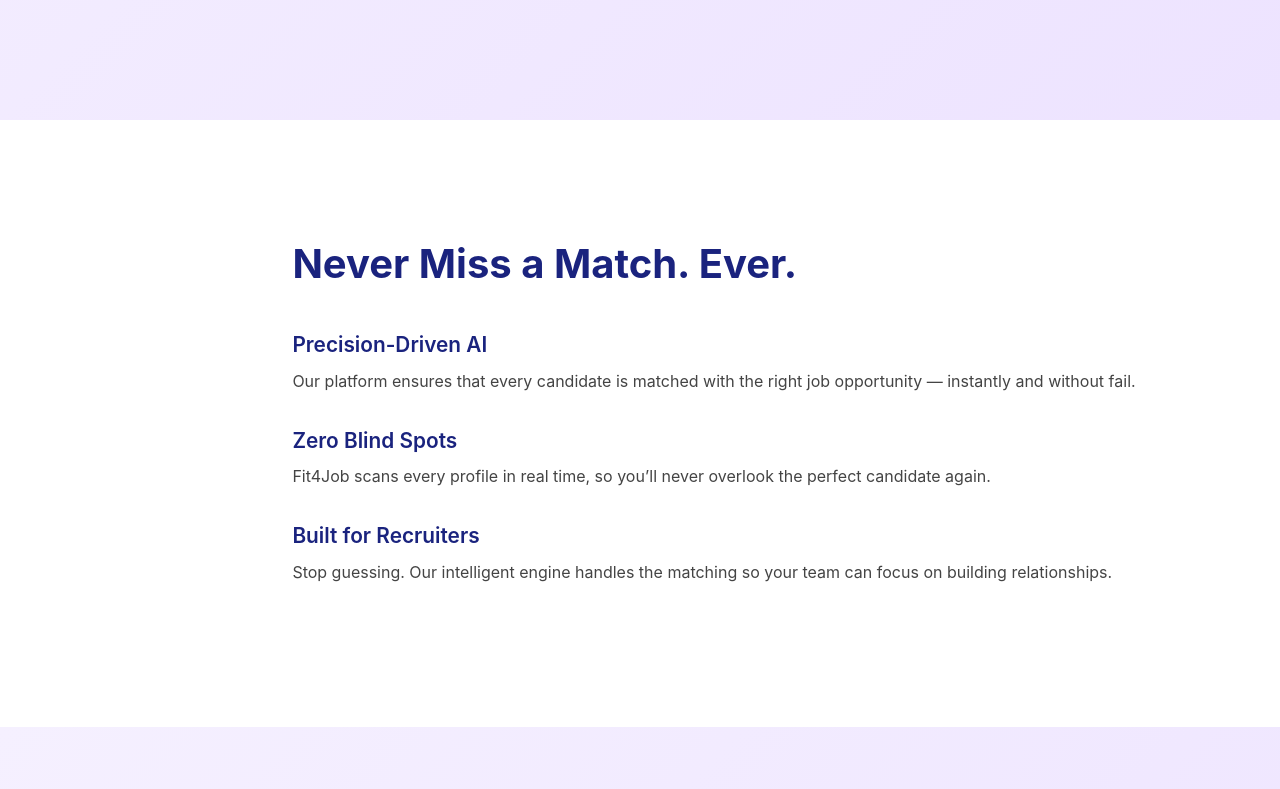
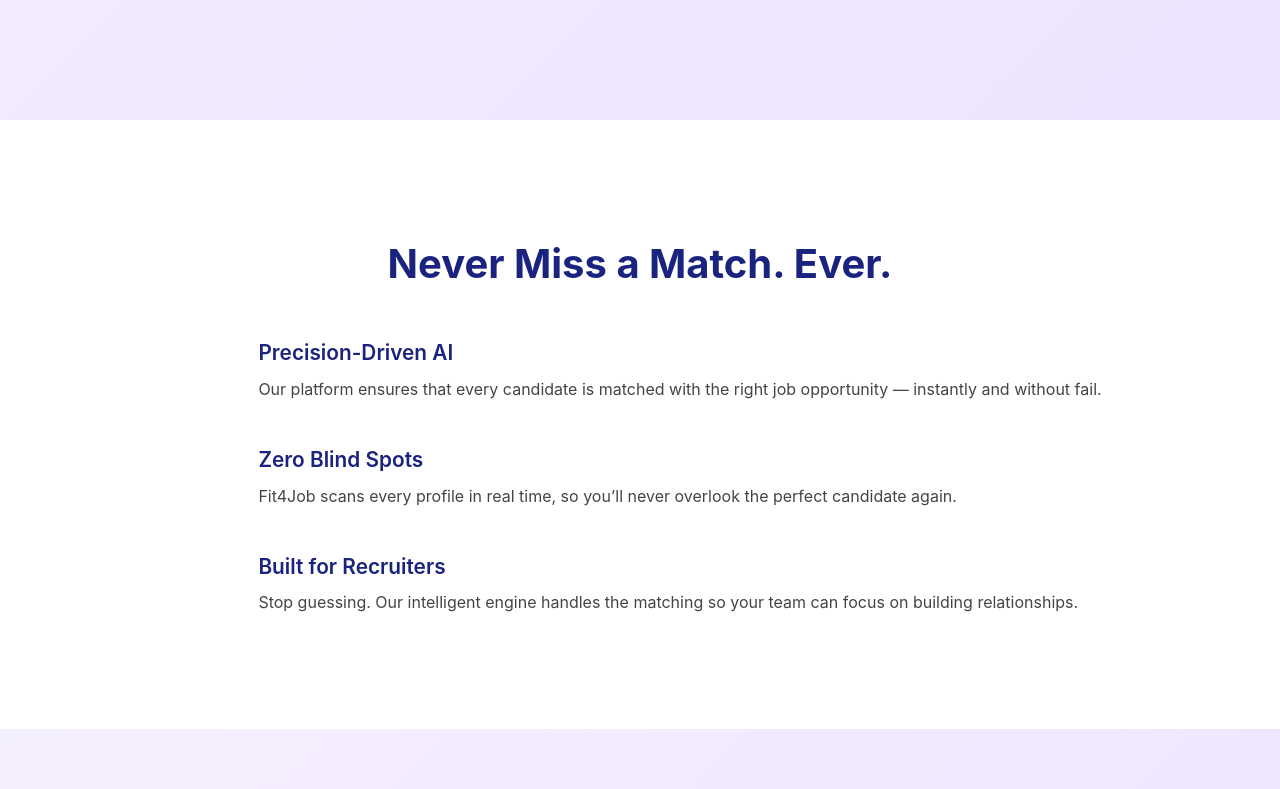
Before and after one commit to O2do-repository/Landing-page-Fit4job, a Vue app: page / in a window 1280 px wide. Shown: the part 680-1469 px from the top of the page. Built offline with nearby package versions, Linux system fonts and the light colour scheme; some icons are missing.

Commit message:
correction problem

```diff
--- a/src/App.vue
+++ b/src/App.vue
@@ -1,102 +1,3 @@
-<script setup lang="ts">
-import { ref, onMounted, onBeforeUnmount } from 'vue'
-import { NConfigProvider, NGlobalStyle } from 'naive-ui'
-import HeroSection from './components/HeroSection.vue'
-import FeaturesSection from './components/FeaturesSection.vue'
-import NewsLetterSection from './components/NewsLetterSection.vue'
-import DataSection from './components/DataSection.vue'
-import TopNav from './components/TopNav.vue'
-import AvisSection from './components/AvisSection.vue'
-import FooterSection from './components/FooterSection.vue'
-import NeverMissSection from './components/NeverMissSection.vue'
-
-const showButton = ref(false)
-
-function scrollToTop() {
-  window.scrollTo({ top: 0, behavior: 'smooth' })
-}
-
-function onScroll() {
-  showButton.value = window.scrollY > 100
-}
-
-onMounted(() => {
-  window.addEventListener('scroll', onScroll)
-})
-
-onBeforeUnmount(() => {
-  window.removeEventListener('scroll', onScroll)
-})
-</script>
-
 <template>
-  <TopNav />
-  <div class="landing-page">
-    <HeroSection id="home" />
-    <NeverMissSection/>
-    <DataSection id="data" />
-    <FeaturesSection id="features" />
-    <AvisSection id="reviews"/>
-    <NewsLetterSection id="contact" />
-    <footerSection/>
-  </div>
-
-  <button
-    v-show="showButton"
-    class="back-to-top"
-    @click="scrollToTop"
-    aria-label="Back to top"
-  >
-    ↑ Top
-  </button>
+  <router-view />
 </template>
-
-<style>
-.landing-page {
-  font-family: 'Inter', sans-serif;
-  color: white;
-  background: white;
-  background-size: 400% 400%;
-  animation: gradientBG 20s ease infinite;
-  min-height: 100vh;
-  padding: 0;
-  margin: 0;
-  display: flex;
-  flex-direction: column;
-}
-html {
-  scroll-behavior: smooth;
-}
-
-@keyframes gradientBG {
-  0% { background-position: 0% 50%; }
-  50% { background-position: 100% 50%; }
-  100% { background-position: 0% 50%; }
-}
-
-.back-to-top {
-  position: fixed;
-  bottom: 20px;
-  right: 20px;
-  background-color: #1a237e;
-  color: white;
-  border: none;
-  padding: 0.6rem 1rem;
-  border-radius: 20px;
-  font-weight: 600;
-  cursor: pointer;
-  box-shadow: 0 4px 8px rgba(26, 35, 126, 0.3);
-  transition: background-color 0.3s ease, transform 0.2s ease, opacity 0.3s ease;
-  z-index: 9999;
-  user-select: none;
-  opacity: 1;
-}
-
-.back-to-top:hover {
-  background-color: #3949ab;
-  transform: scale(1.05);
-}
-
-
-
-</style>
--- a/src/components/NeverMissSection.vue
+++ b/src/components/NeverMissSection.vue
@@ -1,23 +1,19 @@
 <template>
   <section class="features">
     <div class="features-content">
-      <!-- Conteneur unique avec icônes et texte -->
       <div class="features-box">
-        <div class="features-icons">
-          <Icon icon="mdi:target-variant" class="feature-icon" />
-          <Icon icon="mdi:eye-off-outline" class="feature-icon" />
-          <Icon icon="mdi:account-tie" class="feature-icon" />
-        </div>
-
-        <div class="features-text">
         <h2 class="features-title">Never Miss a Match. Ever.</h2>
         <ul class="feature-list">
-            <li v-for="(feature, index) in features" :key="index">
+          <li v-for="(feature, index) in features" :key="index" class="feature-item">
+            <div class="feature-icon-wrapper">
+              <Icon :icon="feature.icon" class="feature-icon" />
+            </div>
+            <div class="feature-text">
               <h3>{{ feature.title }}</h3>
               <p>{{ feature.description }}</p>
+            </div>
           </li>
         </ul>
-        </div>
       </div>
     </div>
   </section>
@@ -28,14 +24,17 @@ import { Icon } from '@iconify/vue'
 
 const features = [
   {
+    icon: 'mdi:target-variant',
     title: 'Precision-Driven AI',
     description: 'Our platform ensures that every candidate is matched with the right job opportunity — instantly and without fail.'
   },
   {
+    icon: 'mdi:eye-off-outline',
     title: 'Zero Blind Spots',
     description: 'Fit4Job scans every profile in real time, so you’ll never overlook the perfect candidate again.'
   },
   {
+    icon: 'mdi:account-tie',
     title: 'Built for Recruiters',
     description: 'Stop guessing. Our intelligent engine handles the matching so your team can focus on building relationships.'
   }
@@ -56,29 +55,44 @@ const features = [
   width: 100%;
 }
 
-/* Boîte blanche contenant icônes + texte */
 .features-box {
   background-color: white;
   border-radius: 16px;
-
-  display: flex;
-  gap: 3rem;
   padding: 3rem 4rem;
-  align-items: center;
 }
 
-/* Icônes à gauche */
-.features-icons {
+/* Titre principal */
+.features-title {
+  font-size: 2.5rem;
+  font-weight: 700;
+  color: #1a237e;
+  margin-bottom: 2.5rem;
+  text-align: center;
+}
+
+/* Liste des features */
+.feature-list {
+  list-style: none;
+  padding: 0;
+  margin: 0;
   display: flex;
   flex-direction: column;
   gap: 2.5rem;
-  justify-content: center;
-  align-items: center;
-  min-width: 100px;
+}
+
+.feature-item {
+  display: flex;
+  align-items: flex-start;
+  gap: 1.5rem;
+}
+
+/* Icône à gauche */
+.feature-icon-wrapper {
+  flex-shrink: 0;
 }
 
 .feature-icon {
-  font-size: 5rem;
+  font-size: 3.5rem;
   color: #1a237e;
   transition: transform 0.3s ease;
   cursor: default;
@@ -89,63 +103,33 @@ const features = [
 }
 
 /* Texte à droite */
-.features-text {
-  flex: 1;
-  display: flex;
-  flex-direction: column;
-  justify-content: center;
-}
-
-.features-title {
-  font-size: 2.5rem;
-  font-weight: 700;
-  color: #1a237e;
-  margin-bottom: 2rem;
-}
-
-.feature-list {
-  list-style: none;
-  padding: 0;
-  margin: 0;
-}
-
-.feature-list li {
-  margin-bottom: 1.8rem;
-}
-
-.feature-list h3 {
+.feature-text h3 {
   font-size: 1.3rem;
   font-weight: 600;
   margin-bottom: 0.4rem;
   color: #1a237e;
 }
 
-.feature-list p {
+.feature-text p {
   font-size: 1rem;
   color: #444;
   line-height: 1.7;
 }
 
-/* Responsive : colonne verticale, icônes au-dessus du texte */
+/* Responsive */
 @media (max-width: 768px) {
   .features-box {
-    flex-direction: column;
     padding: 2rem;
   }
 
-  .features-icons {
-    flex-direction: row;
-    gap: 3rem;
-    margin-bottom: 2rem;
-    min-width: auto;
+  .feature-item {
+    flex-direction: column;
+    align-items: center;
+    text-align: center;
   }
 
   .feature-icon {
-    font-size: 4rem;
-  }
-
-  .features-text {
-    width: 100%;
+    font-size: 3rem;
   }
 }
 </style>
--- a/src/components/NewsLetterSection.vue
+++ b/src/components/NewsLetterSection.vue
@@ -9,7 +9,6 @@
   class="newsletter-form"
   action="https://o2do.us6.list-manage.com/subscribe/post?u=5eb0aee8cd2cb0e39905ac061&id=88d51797d0&f_id=000adee1f0"
   method="POST"
-  target="_blank"
   novalidate
 >
   <input
--- a/src/components/TopNav.vue
+++ b/src/components/TopNav.vue
@@ -5,12 +5,8 @@
       <div class="logo-wrapper">
         <img :src="logoUrl" alt="Fit4Job Logo" class="logo" />
       </div>
-
-      <!-- Liens + Contact à droite -->
       <div class="nav-actions">
 
-
-        <!-- Bouton Contact visible à droite -->
         <a href="#contact" class="contact-button">
           <Icon icon="mdi:play-circle-outline" width="20" height="20" />
           <span>book a demo</span>
--- a/src/router/index.ts
+++ b/src/router/index.ts
@@ -2,13 +2,12 @@ import { createRouter, createWebHistory } from 'vue-router'
 
 // On importe AppView ou la page principale
 import App from '../App.vue'
+import Home from '../views/Home.vue'
+import ThankYou from '../views/ThankYou.vue'
 
 const routes = [
-  {
-    path: '/',
-    name: 'LandingPage',
-    component: App
-  }
+  { path: '/', name: 'Home', component: Home },
+  { path: '/thank-you', name: 'ThankYou', component: ThankYou },
 ]
 
 const router = createRouter({
--- /dev/null
+++ b/src/views/Home.vue
@@ -0,0 +1,102 @@
+<script setup lang="ts">
+import { ref, onMounted, onBeforeUnmount } from 'vue'
+import { NConfigProvider, NGlobalStyle } from 'naive-ui'
+import HeroSection from '../components/HeroSection.vue'
+import FeaturesSection from '../components/FeaturesSection.vue'
+import NewsLetterSection from '../components/NewsLetterSection.vue'
+import DataSection from '../components/DataSection.vue'
+import TopNav from '../components/TopNav.vue'
+import AvisSection from '../components/AvisSection.vue'
+import FooterSection from '../components/FooterSection.vue'
+import NeverMissSection from '../components/NeverMissSection.vue'
+
+const showButton = ref(false)
+
+function scrollToTop() {
+  window.scrollTo({ top: 0, behavior: 'smooth' })
+}
+
+function onScroll() {
+  showButton.value = window.scrollY > 100
+}
+
+onMounted(() => {
+  window.addEventListener('scroll', onScroll)
+})
+
+onBeforeUnmount(() => {
+  window.removeEventListener('scroll', onScroll)
+})
+</script>
+
+<template>
+  <TopNav />
+  <div class="landing-page">
+    <HeroSection id="home" />
+    <NeverMissSection/>
+    <DataSection id="data" />
+    <FeaturesSection id="features" />
+    <AvisSection id="reviews"/>
+    <NewsLetterSection id="contact" />
+    <footerSection/>
+  </div>
+
+  <button
+    v-show="showButton"
+    class="back-to-top"
+    @click="scrollToTop"
+    aria-label="Back to top"
+  >
+    ↑ Top
+  </button>
+</template>
+
+<style>
+.landing-page {
+  font-family: 'Inter', sans-serif;
+  color: white;
+  background: white;
+  background-size: 400% 400%;
+  animation: gradientBG 20s ease infinite;
+  min-height: 100vh;
+  padding: 0;
+  margin: 0;
+  display: flex;
+  flex-direction: column;
+}
+html {
+  scroll-behavior: smooth;
+}
+
+@keyframes gradientBG {
+  0% { background-position: 0% 50%; }
+  50% { background-position: 100% 50%; }
+  100% { background-position: 0% 50%; }
+}
+
+.back-to-top {
+  position: fixed;
+  bottom: 20px;
+  right: 20px;
+  background-color: #1a237e;
+  color: white;
+  border: none;
+  padding: 0.6rem 1rem;
+  border-radius: 20px;
+  font-weight: 600;
+  cursor: pointer;
+  box-shadow: 0 4px 8px rgba(26, 35, 126, 0.3);
+  transition: background-color 0.3s ease, transform 0.2s ease, opacity 0.3s ease;
+  z-index: 9999;
+  user-select: none;
+  opacity: 1;
+}
+
+.back-to-top:hover {
+  background-color: #3949ab;
+  transform: scale(1.05);
+}
+
+
+
+</style>
--- /dev/null
+++ b/src/views/ThankYou.vue
@@ -0,0 +1,63 @@
+<template>
+  <section class="thank-you">
+    <div class="thank-you-content">
+      <h1 class="thank-you-title">🙏 Thank You!</h1>
+      <p class="thank-you-message">
+        Your demo request has been received. We'll get in touch with you soon!
+      </p>
+      <p class="thank-you-redirect">You will be redirected in {{ countdown }} seconds...</p>
+    </div>
+  </section>
+</template>
+
+<script setup>
+import { ref, onMounted } from 'vue'
+import { useRouter } from 'vue-router'
+
+const countdown = ref(5)
+const router = useRouter()
+
+onMounted(() => {
+  const timer = setInterval(() => {
+    countdown.value--
+    if (countdown.value <= 0) {
+      clearInterval(timer)
+      router.push('/')
+    }
+  }, 1000)
+})
+</script>
+
+<style scoped>
+.thank-you {
+  min-height: 100vh;
+  display: flex;
+  justify-content: center;
+  align-items: center;
+  background: white;
+  padding: 2rem;
+}
+
+.thank-you-content {
+  text-align: center;
+  max-width: 600px;
+  font-family: 'Quicksand', sans-serif;
+}
+
+.thank-you-title {
+  font-size: 2.5rem;
+  color: #1a237e;
+  margin-bottom: 1rem;
+}
+
+.thank-you-message {
+  font-size: 1.2rem;
+  color: #444;
+  margin-bottom: 1rem;
+}
+
+.thank-you-redirect {
+  font-size: 1rem;
+  color: #777;
+}
+</style>
```
Lines whose indentation alone changed are shown as unchanged.
